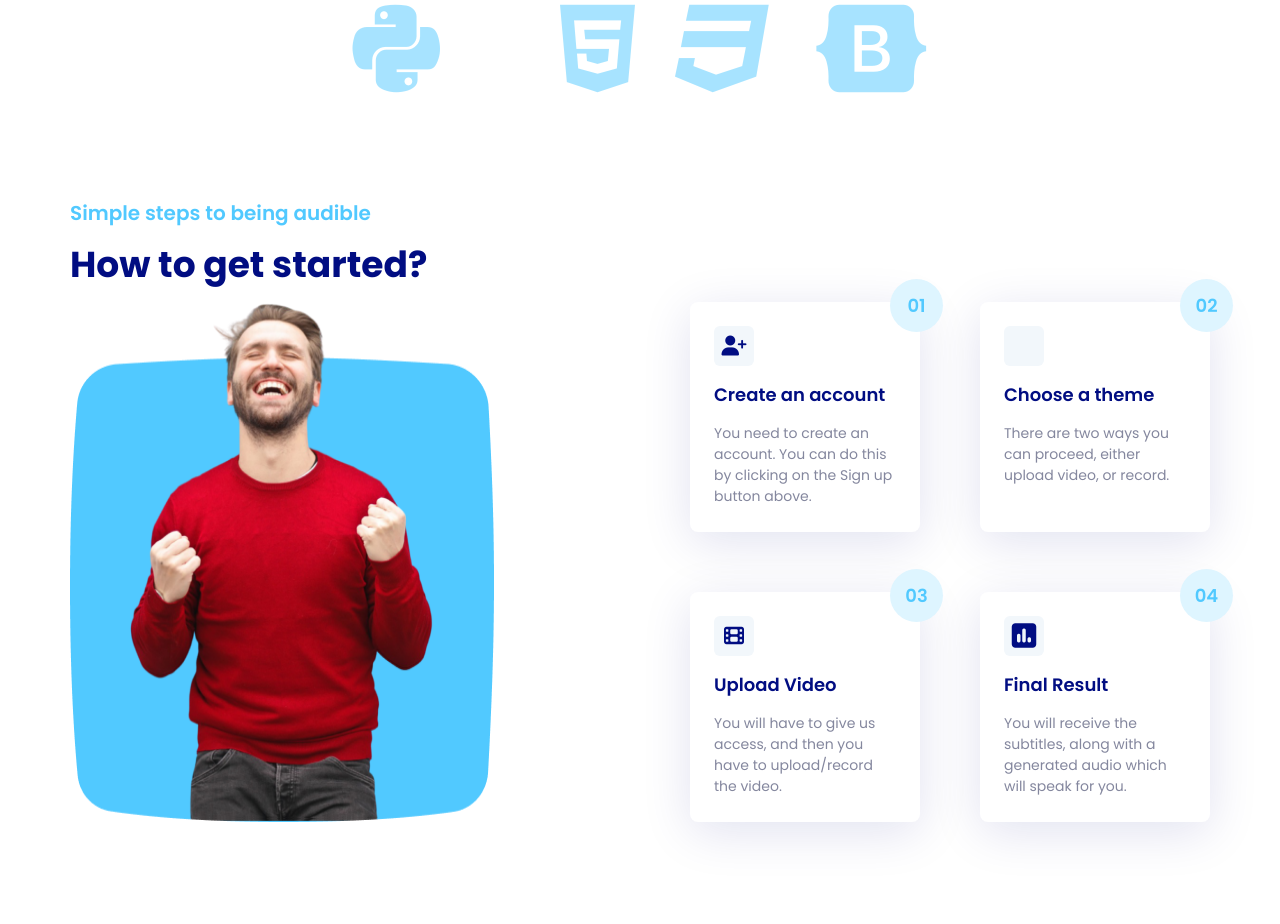
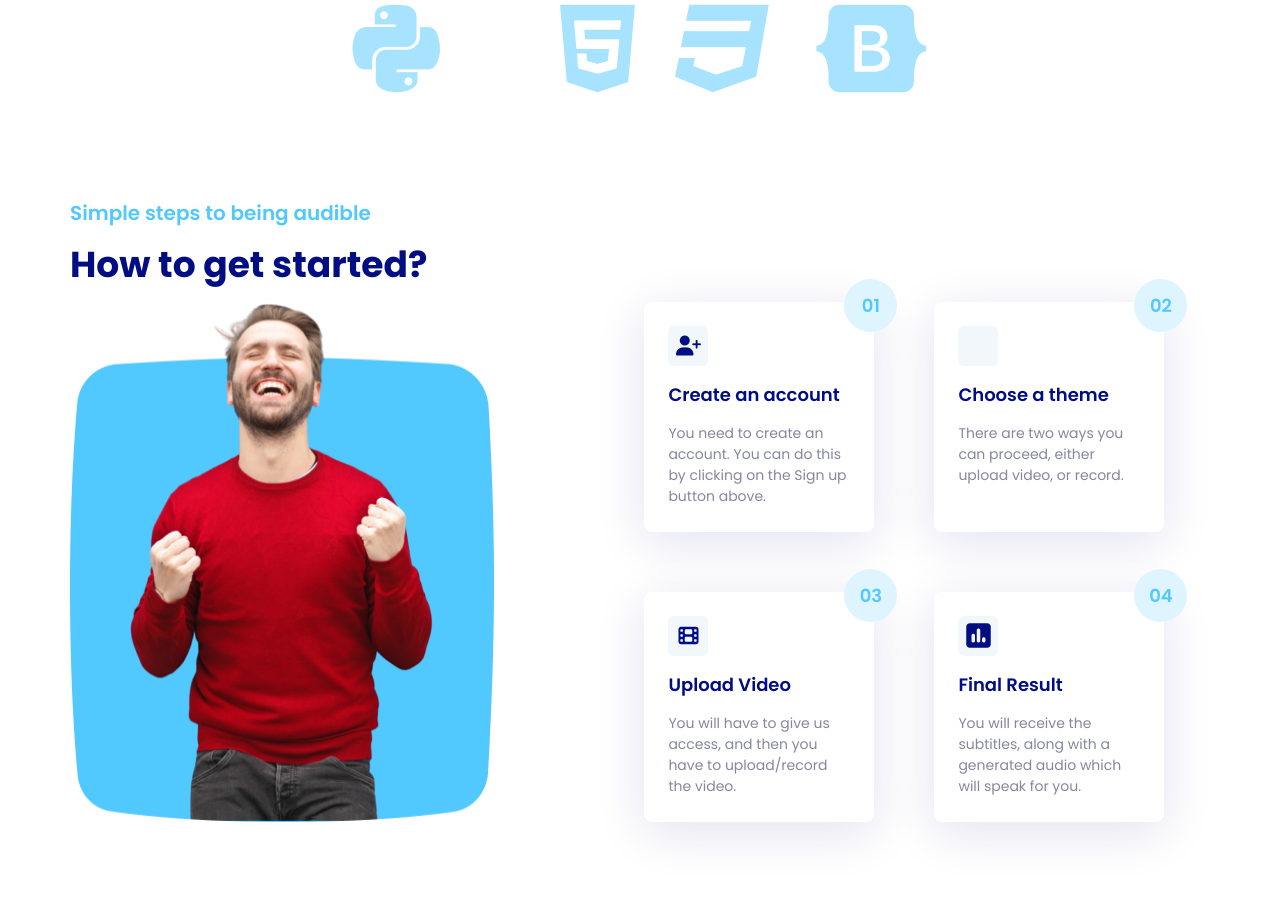
Before and after one commit to Vikraantnegi/SignLanguagePlatform, a Flask app: page / in a window 1280 px wide. Shown: the part 799-1723 px from the top of the page. Run offline with Flask 2, Linux system fonts and the light colour scheme; some libraries are stand-ins or nearby versions.

Commit message:
Cards Fix

```diff
--- a/static/helper.css
+++ b/static/helper.css
@@ -288,3 +288,6 @@ h1, h2, h3, h4, h5, h6 {
     color: #FFFFFF;
     text-align: center;
 }
+.landingPage__startContent{
+    margin-right: 4%;
+}
```
